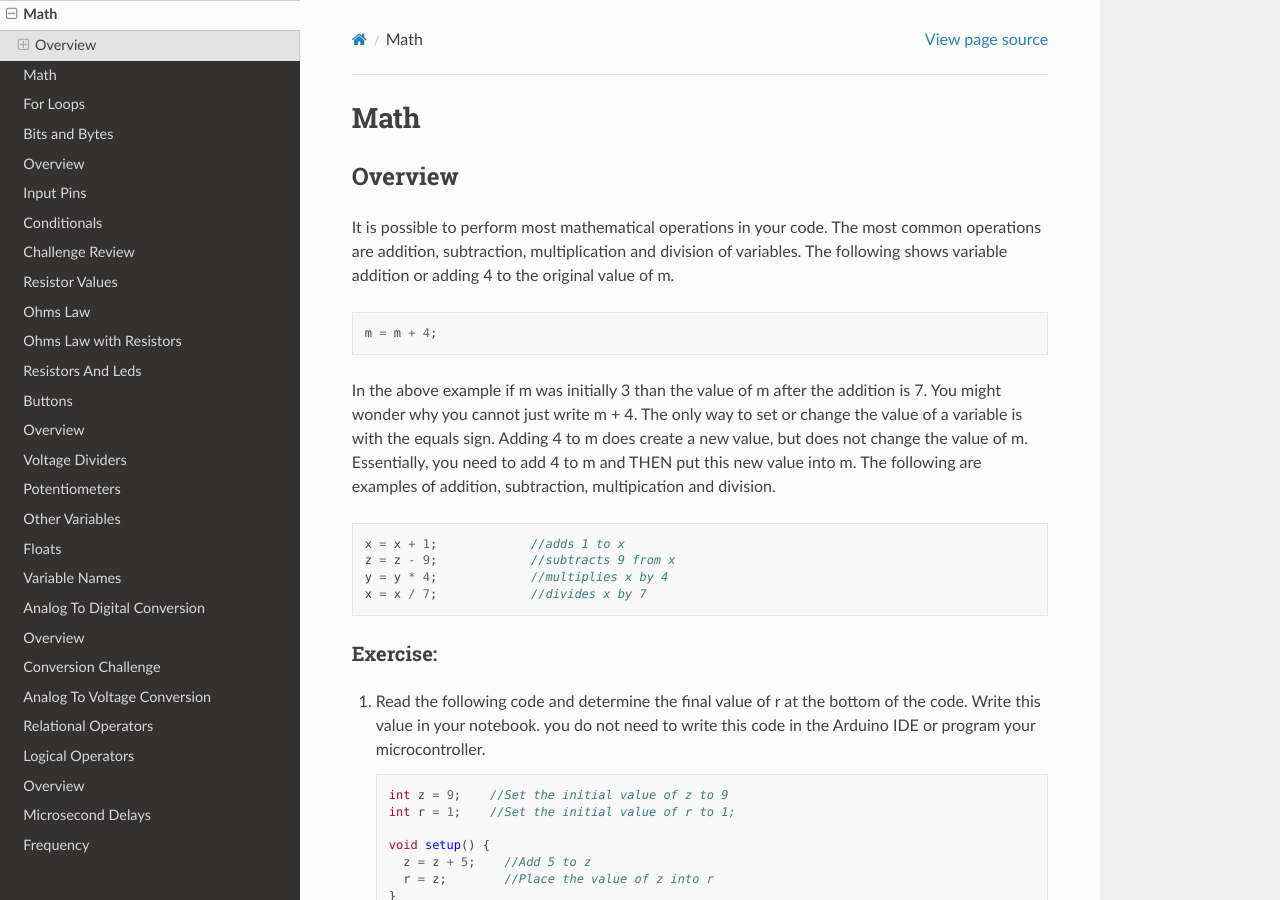
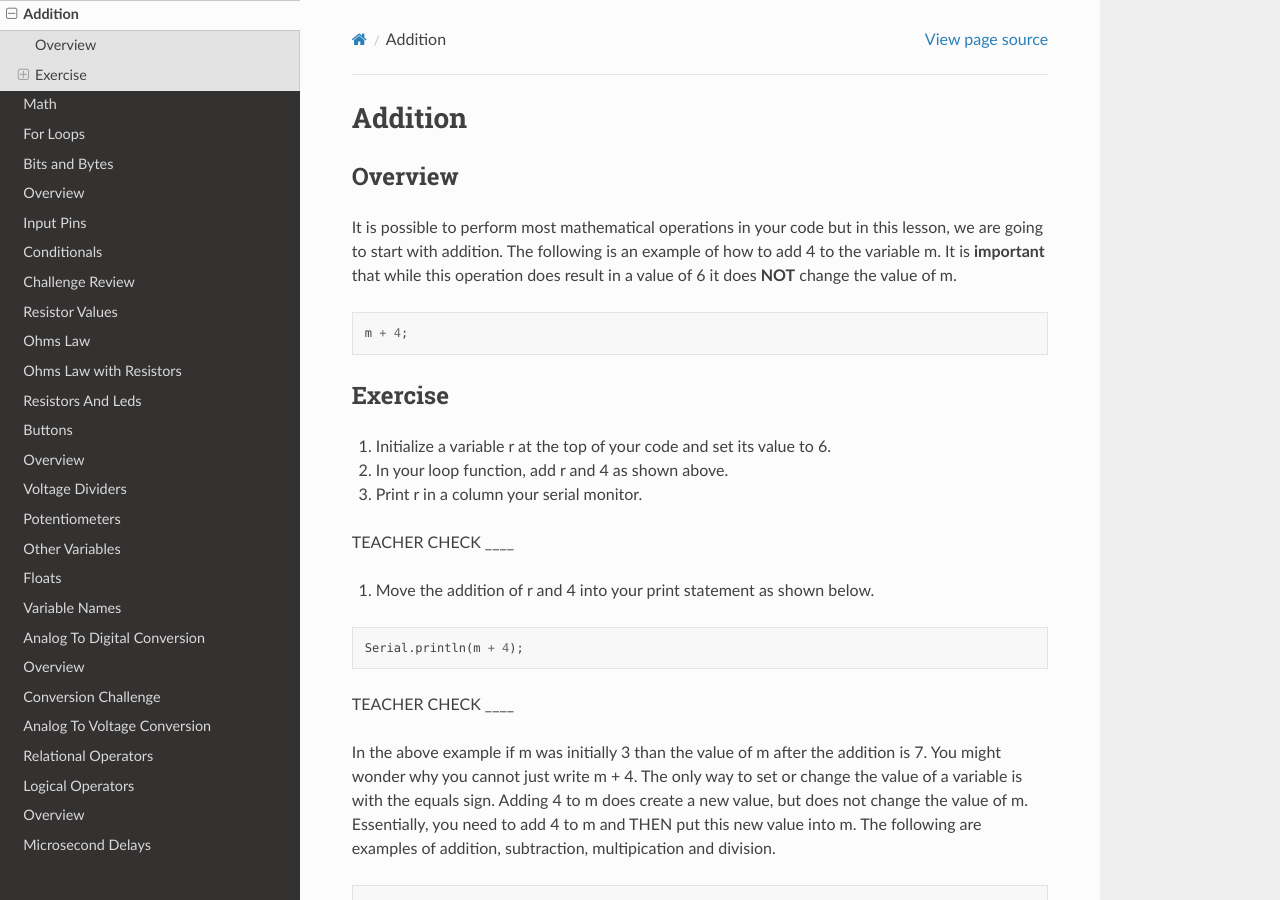
Before and after one commit to maxtkc/mvths-wiki, a Sphinx documentation site: the page built from docs/015aaa-addition.rst, in a window 1280 px wide and 900 px high. Built offline with Sphinx 7.4.7 and the Read the Docs theme 2.0.0, drawn with Linux system fonts in a browser that asks for light colours; pages that are not in the unit, such as notebooks, are missing from menus.

Commit message:
Update 015aaa-addition.rst

```diff
--- a/docs/015aaa-addition.rst
+++ b/docs/015aaa-addition.rst
@@ -1,14 +1,31 @@
-Math
+Addition
 =========
 
 Overview
 --------
 
-It is possible to perform most mathematical operations in your code. The most common operations are addition, subtraction, multiplication and division of variables. The following shows variable addition or adding 4 to the original value of m.
+It is possible to perform most mathematical operations in your code but in this lesson, we are going to start with addition. The following is an example of how to add 4 to the variable m. It is **important** that while this operation does result in a value of 6 it does **NOT** change the value of m.
 
 .. code-block:: c
 
-  m = m + 4;
+  m + 4;
+
+Exercise
+---------
+#. Initialize a variable r at the top of your code and set its value to 6.
+#. In your loop function, add r and 4 as shown above.
+#. Print r in a column your serial monitor.
+
+TEACHER CHECK ____
+
+#. Move the addition of r and 4 into your print statement as shown below.
+
+.. code-block:: c
+
+  Serial.println(m + 4);
+
+
+TEACHER CHECK ____
 
 In the above example if m was initially 3 than the value of m after the addition is 7. You might wonder why you cannot just write m + 4. The only way to set or change the value of a variable is with the equals sign. Adding 4 to m does create a new value, but does not change the value of m. Essentially, you need to add 4 to m and THEN put this new value into m. The following are examples of addition, subtraction, multipication and division.
 
```
